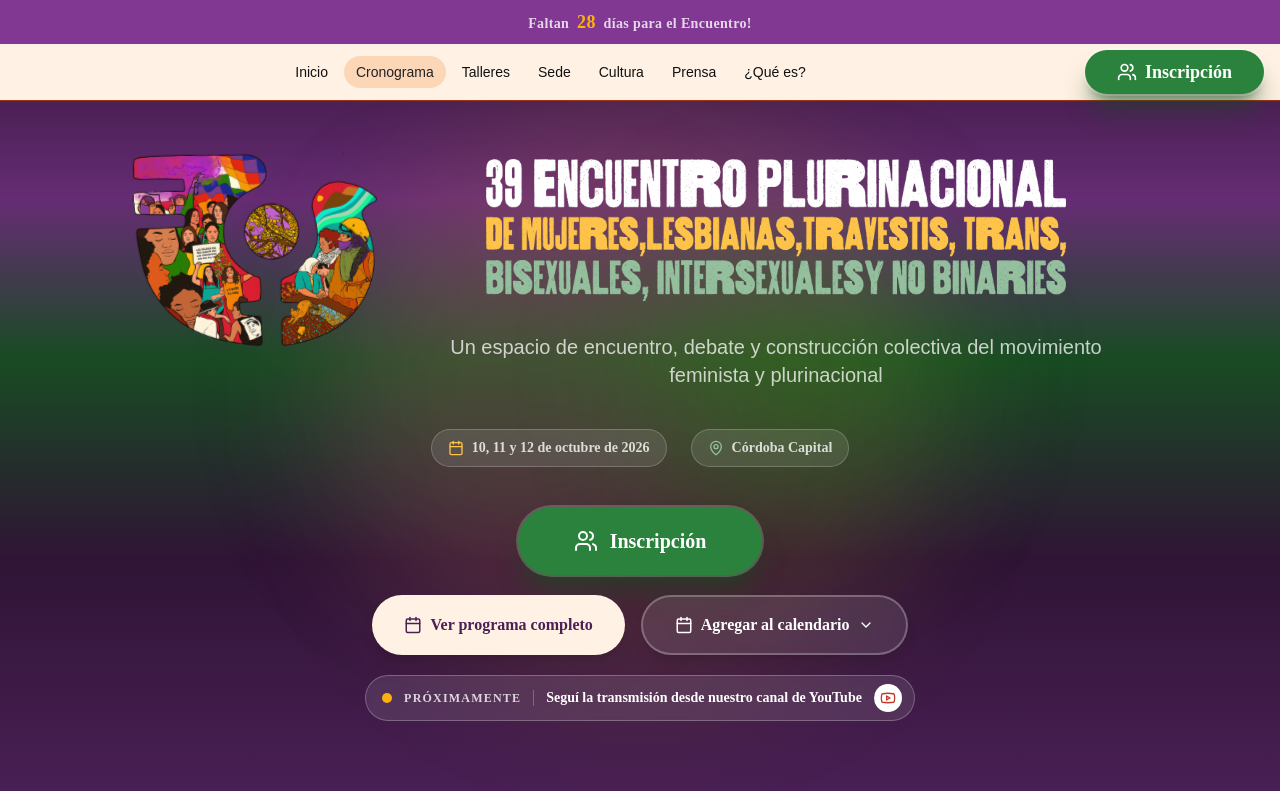
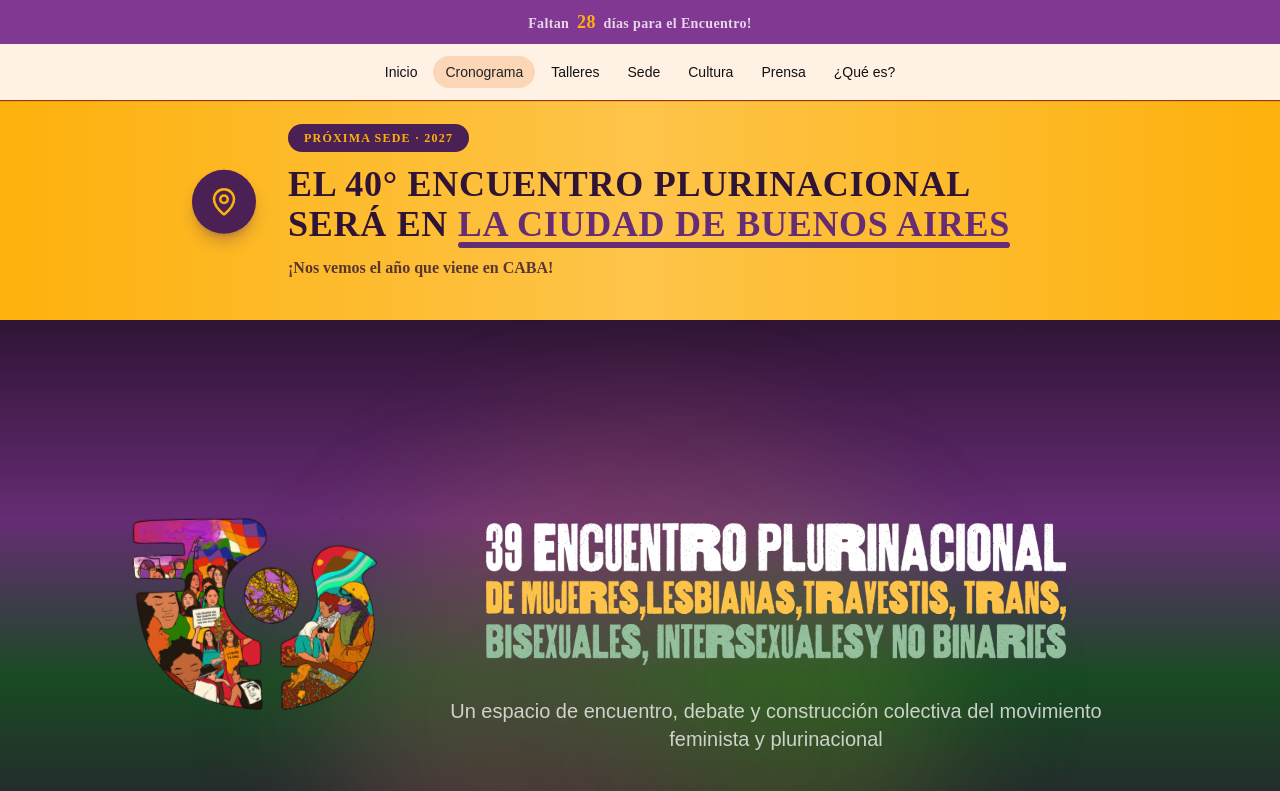
Before and after one commit to nailsaita/apps, a React (Vite) app in the folder web/: page / in a window 1280 px wide. Shown: the top 791 px of the page. Built offline with nearby package versions, Linux system fonts and the light colour scheme; a web font is replaced by a local one.

Commit message:
proxima sede

```diff
--- a/web/src/pages/HomePage.jsx
+++ b/web/src/pages/HomePage.jsx
@@ -521,19 +521,7 @@ export function Navbar({ hasTopSpace = true }) {
           })}
         </div>
 
-        {/* Derecha: lupa + inscribirse — desktop */}
-        <div className="hidden md:flex items-center gap-2">
-          {/* <button onClick={() => setBuscadorAbierto(true)} aria-label="Buscar" className="flex items-center gap-2 text-sm text-gray-400 border border-gray-200 rounded-full px-3 py-1.5 hover:border-[#fdb10c] hover:text-[#916607] transition-colors bg-gray-50" title="Buscar (Ctrl+K)">
-            <Search size={14} />
-            <span className="text-xs">Buscar</span>
-            <span className="text-xs bg-gray-200 text-gray-500 rounded px-1.5 py-0.5 ml-1 font-mono">⌘K</span>
-          </button> */}
-          <a href="https://docs.google.com/forms/d/e/1FAIpQLSeyeUOyM_tG81LQEtq8nNxGTDwybu2STt6DItaCjtFrGAXgSA/viewform?pli=1" target="_blank" rel="noreferrer" id="inscripcion" className="bg-[#2a823c] text-white font-bold px-8 py-2 rounded-full hover:bg-[#21662f] hover:scale-105 transition-all flex items-center justify-center gap-2 shadow-xl shadow-[#184b22]/50 ring-2 ring-white/20 text-lg">
-            <Users size={20} />
-            Inscripción
-            <NuevaPestana />
-          </a>
-        </div>
+
 
         {/* Mobile: lupa + hamburguesa */}
         <div className="md:hidden flex items-center gap-2 w-full justify-between">
@@ -565,10 +553,7 @@ export function Navbar({ hasTopSpace = true }) {
           {links.map(l => <a key={l.href} href={l.href} onClick={() => setOpen(false)} aria-current={activeSection === l.id && l.id ? 'true' : undefined} className={`block py-2 text-sm font-medium transition-colors ${activeSection === l.id ? 'text-[#916607] font-bold' : 'text-gray-700 hover:text-[#916607]'}`} style={{ fontFamily: "'degular', sans-serif" }}>
             {l.label}
           </a>)}
-          <a href="https://docs.google.com/forms/d/e/1FAIpQLSeyeUOyM_tG81LQEtq8nNxGTDwybu2STt6DItaCjtFrGAXgSA/viewform?pli=1" target="_blank" rel="noreferrer" onClick={() => setOpen(false)} className="block mt-2 bg-[#2a823c] text-white text-sm font-bold px-4 py-2 rounded-full text-center">
-            Inscribirse
-            <NuevaPestana />
-          </a>
+
         </motion.div>}
       </AnimatePresence>
     </motion.nav>
@@ -739,11 +724,7 @@ function HeroSection() {
         </div>
 
         <div className="flex flex-col items-center gap-5">
-          <a href="https://docs.google.com/forms/d/e/1FAIpQLSeyeUOyM_tG81LQEtq8nNxGTDwybu2STt6DItaCjtFrGAXgSA/viewform?pli=1" target="_blank" rel="noreferrer" id="inscripcion-hero" className="bg-[#2a823c] text-white font-bold px-14 py-5 rounded-full hover:bg-[#21662f] hover:scale-105 transition-all flex items-center justify-center gap-3 shadow-xl shadow-[#184b22]/50 ring-2 ring-white/20 text-xl">
-            <Users size={24} />
-            Inscripción
-            <NuevaPestana />
-          </a>
+
 
           <div className="flex flex-col sm:flex-row gap-4 justify-center">
             <a href="/#cronograma" className="bg-[#FFF1E3] text-[#4a2055] font-bold px-8 py-4 rounded-full hover:bg-[#fec449] transition-colors flex items-center justify-center gap-2 shadow-lg">
@@ -1075,6 +1056,74 @@ function AgregarCalendarioButton() {
       </motion.div>}
     </AnimatePresence>
   </>;
+}
+// ─── PRÓXIMA SEDE ─────────────────────────────────────────────────────────────
+function ProximaSedeBanner() {
+  const reducir = useReducedMotion();
+
+  return (
+    <section
+  id="proxima-sede"
+  aria-labelledby="titulo-proxima-sede"
+  className="relative overflow-hidden pt-[124px] pb-10 px-4"
+  style={{ background: 'linear-gradient(90deg, #fdb10c 0%, #fec449 50%, #fdb10c 100%)' }}
+>
+      {/* Brillo que cruza la franja */}
+      {!reducir && (
+        <motion.div
+          aria-hidden="true"
+          className="absolute inset-y-0 w-1/3 pointer-events-none"
+          style={{ background: 'linear-gradient(90deg, transparent, rgba(255,255,255,0.45), transparent)', skewX: '-20deg' }}
+          initial={{ left: '-40%' }}
+          animate={{ left: '120%' }}
+          transition={{ duration: 2.2, repeat: Infinity, repeatDelay: 3, ease: 'easeInOut' }}
+        />
+      )}
+
+      <motion.div
+        initial={{ opacity: 0, y: 16 }}
+        whileInView={{ opacity: 1, y: 0 }}
+        viewport={{ once: true }}
+        transition={{ duration: 0.5 }}
+        className="relative z-10 max-w-4xl mx-auto flex flex-col md:flex-row items-center gap-5 md:gap-8 text-center md:text-left"
+      >
+        {/* Pin que rebota con onda */}
+        <div className="relative shrink-0 w-16 h-16" aria-hidden="true">
+          <span className="absolute inset-0 rounded-full bg-[#4a2055]/40 motion-safe:animate-ping" />
+          <motion.div
+            className="relative bg-[#4a2055] text-[#fdb10c] w-16 h-16 rounded-full flex items-center justify-center shadow-lg shadow-[#4a2055]/30"
+            animate={reducir ? {} : { y: [0, -6, 0] }}
+            transition={{ duration: 1.4, repeat: Infinity, ease: 'easeInOut' }}
+          >
+            <MapPin size={30} />
+          </motion.div>
+        </div>
+
+        <div className="flex-1">
+          <span className="inline-block bg-[#4a2055] text-[#fdb10c] text-xs font-black uppercase tracking-widest px-4 py-1.5 rounded-full mb-3">
+            Próxima sede · 2027
+          </span>
+          <h2 id="titulo-proxima-sede" className="text-[#2f1435] text-2xl sm:text-3xl md:text-4xl font-black leading-tight m-0">
+            El 40° Encuentro Plurinacional será en{' '}
+            <span className="relative inline-block text-[#662c74]">
+              la Ciudad de Buenos Aires
+              <motion.span
+                aria-hidden="true"
+                className="absolute left-0 right-0 -bottom-1 h-1.5 rounded-full bg-[#662c74] origin-left"
+                initial={{ scaleX: 0 }}
+                whileInView={{ scaleX: 1 }}
+                viewport={{ once: true }}
+                transition={{ duration: 0.8, delay: 0.5, ease: 'easeOut' }}
+              />
+            </span>
+          </h2>
+          <p className="text-[#2f1435]/80 text-sm sm:text-base font-semibold mt-3 mb-0">
+            ¡Nos vemos el año que viene en CABA!
+          </p>
+        </div>
+      </motion.div>
+    </section>
+  );
 }
 
 // ─── TAXI CON COMPAÑERAS ──────────────────────────────────────────────────────
@@ -3187,8 +3236,10 @@ export default function HomePage() {
       <Navbar />
       <BackToTop />
       <main id="contenido" tabIndex={-1} className="outline-none">
+        <ProximaSedeBanner />
         <HeroSection />
-        <CronogramaSection />
+
+<CronogramaSection />
         <EjesSection />
         <SedeSection />
         <TaxiCompanerasBanner />
```
